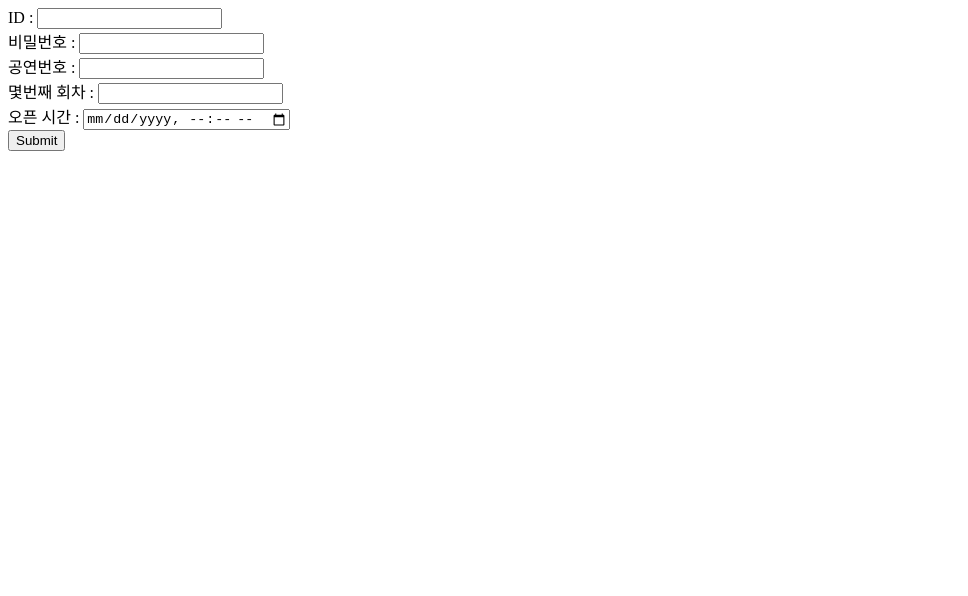
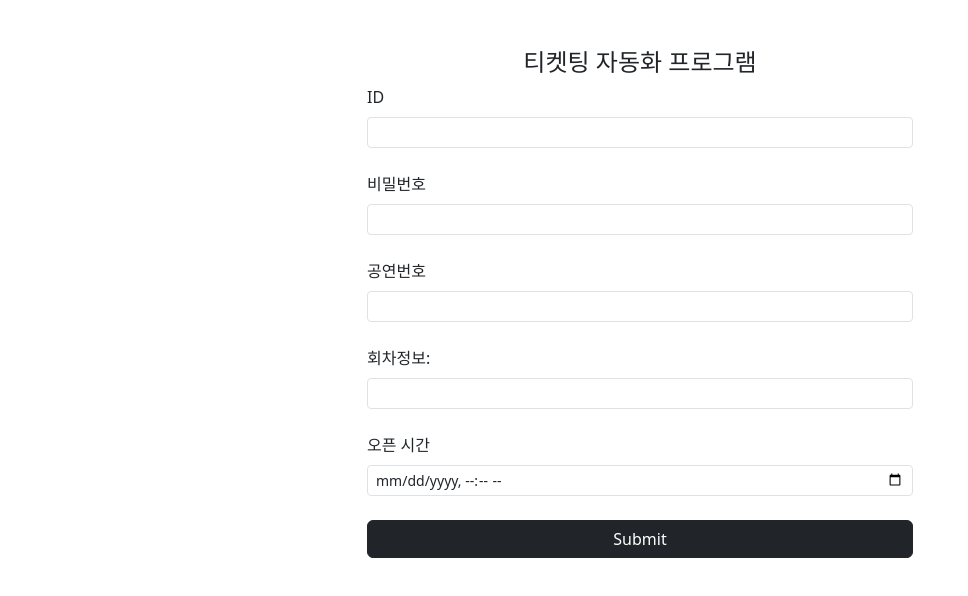
Before and after one commit to choiseoryun/autoTicketing, a website: page views/index.html in a window 1280 px wide. Shown: the whole page, without its empty margins (0-968 px from the left). Drawn offline with nearby package versions, Linux system fonts and the light colour scheme.

Commit message:
nodemon, html 수정

```diff
--- a/service/ocr.js
+++ b/service/ocr.js
@@ -21,7 +21,7 @@ const ocrModule = (data) => {
     return new Promise((resolve, reject) => {
         axios.post(serverUrl, myData, options)
             .then((res) => {
-                const combinedText = res.data.images[0].fields.map(field => field.inferText.trim()).join('');
+                const combinedText = res.data.images[0].fields.map(field => field.inferText.replace(/\s/g, '')).join('');
                 resolve(combinedText);
                 console.log(combinedText);
                 console.log(res.data.images[0])
--- a/views/index.html
+++ b/views/index.html
@@ -1,8 +1,46 @@
-<form action="/add" method="post">
-    ID : <input name='username' type='text'/><br>
-    비밀번호 : <input name='pwd' type='password' /><br>
-    공연번호 : <input name='concert' type='text' /><br>
-    몇번째 회차 : <input name='date' type='number' /><br>
-    오픈 시간 : <input name='time' type='datetime-local' value="12:00:00" /><br>
-    <input type='submit'>
-</form>
+<!DOCTYPE html>
+<html lang="en">
+
+<head>
+    <meta charset="UTF-8">
+    <meta name="viewport" content="width=device-width, initial-scale=1.0">
+    <title>티켓팅</title>
+    <link href="https://cdn.jsdelivr.net/npm/bootstrap@5.3.3/dist/css/bootstrap.min.css" rel="stylesheet"
+        integrity="sha384-QWTKZyjpPEjISv5WaRU9OFeRpok6YctnYmDr5pNlyT2bRjXh0JMhjY6hW+ALEwIH" crossorigin="anonymous">
+</head>
+
+<body>
+    <div class="container mt-5">
+        <div class="row">
+            <div class="col-3">
+            </div>
+            <div class="col-6">
+                <h4 style="text-align: center;">티켓팅 자동화 프로그램</h4>
+                <form action="/add" method="post">
+                    <div class="col-auto"><label for="exampleFormControlInput1" class="form-label">ID</label>
+                        <input name='username' type='password' class="form-control form-control-sm" /><br>
+                    </div>
+                    <div class="col-auto"><label for="exampleFormControlInput1" class="form-label">비밀번호</label>
+                        <input name='pwd' type='password' class="form-control form-control-sm" /><br>
+                        <div class="col-auto"><label for="exampleFormControlInput1" class="form-label">공연번호</label>
+                            <input name='concert' type='text' class="form-control form-control-sm" /><br>
+                            <div class="col-auto"><label for="exampleFormControlInput1" class="form-label">회차정보:</label>
+                                <input name='date' type='number' class="form-control form-control-sm" /><br>
+                                <div class="col-auto"><label for="exampleFormControlInput1" class="form-label">오픈
+                                        시간</label>
+                                    <input name='time' type='datetime-local' value="12:00:00"
+                                        class="form-control form-control-sm" /><br>
+                        <div class="d-grid gap-2">
+                                <input type='submit' class="btn btn-dark col-auto">
+                        </div>
+                </form>
+            </div>
+            <div class="col-3">
+            </div>
+        </div>
+    </div>
+
+
+</body>
+
+</html>
```
